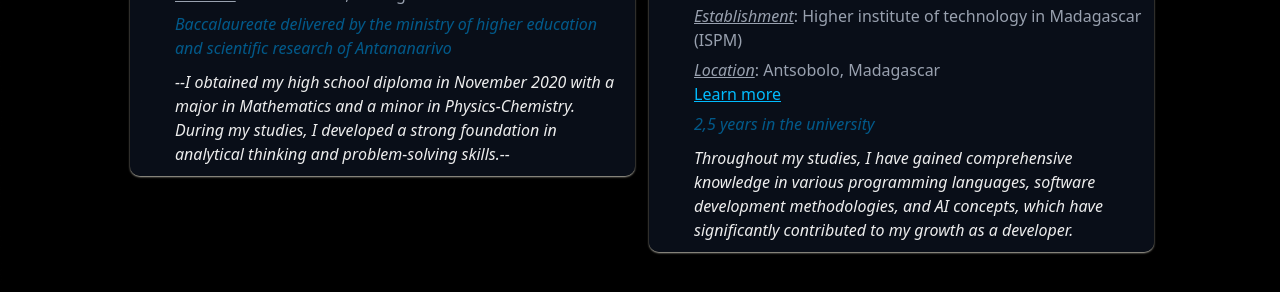
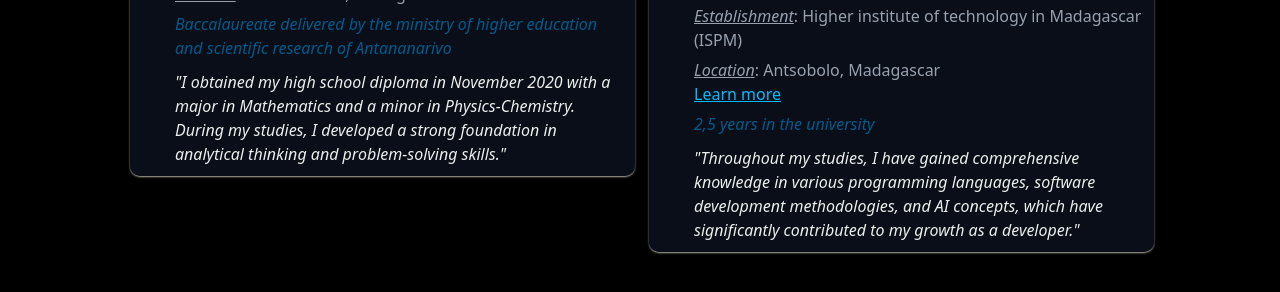
Before and after one commit to nalitianaFiderana/my_portfolio, a Next.js app: page / in a window 1280 px wide. Both pictures are taken after a click on the link "Education". Shown: the part 266-558 px from the top of the page. Built offline with nearby package versions, Linux system fonts and the light colour scheme.

Commit message:
disable eslint

```diff
--- a/eslint.config.mjs
+++ b/eslint.config.mjs
@@ -19,6 +19,10 @@ const eslintConfig = [
       "build/**",
       "next-env.d.ts",
     ],
+    rules: {
+      'react/no-unescaped-entities': 'off',
+      '@next/next/no-page-custom-font': 'off',
+    },
   },
 ];
 
--- a/src/app/page.tsx
+++ b/src/app/page.tsx
@@ -167,7 +167,7 @@ export default function Home() {
           <p className="ml-[35px] mt-1.5 text-gray-400"><i className="underline">{data[language=="ENG"?1:2].item11}</i>: IEF ACEEM</p>
           <p className="ml-[35px] mt-1.5 text-gray-400"><i className="underline">{data[language=="ENG"?1:2].item12}</i>: Antananarivo, Madagascar</p>
           <p className="ml-[35px] mt-1.5 text-sky-800 italic"> {data[language=="ENG"?1:2].item13}</p>
-          <p className="ml-[35px] mt-2.5 md:text-[16px] text-[14px] italic">--{data[language=="ENG"?1:2].item14}--</p>
+          <p className="ml-[35px] mt-2.5 md:text-[16px] text-[14px] italic">"{data[language=="ENG"?1:2].item14}"</p>
       </div>
       <div className="h-fit p-2.5 shadow-xs shadow-amber-50/70 bg-gray-900/60 rounded-[10px]">
           <div className="m-[8px] flex flex-nowrap justify-start items-center-safe">
@@ -179,7 +179,7 @@ export default function Home() {
           <p className="ml-[35px] mt-1.5 text-gray-400"><i className="underline">{data[language=="ENG"?1:2].item12}</i>: Antsobolo, Madagascar</p>
           <Link href={my_link[2]} target="_blank" className="ml-[35px] mt-1.5 text-sky-400 underline">{data[language=="ENG"?1:2].item25}</Link>
           <p className="ml-[35px] mt-1.5 text-sky-800 italic"> {data[language=="ENG"?1:2].item17}</p>
-          <p className="ml-[35px] mt-2.5 md:text-[16px] text-[14px] italic">{data[language=="ENG"?1:2].item18}</p>
+          <p className="ml-[35px] mt-2.5 md:text-[16px] text-[14px] italic">"{data[language=="ENG"?1:2].item18}"</p>
       </div>
     </div>
     <div className={`absolute w-[100vw] h-[100vh] bg-black/60 pt-[100px] px-[10%] ${(()=>handleNavBar('Project'))()}`}>
```
